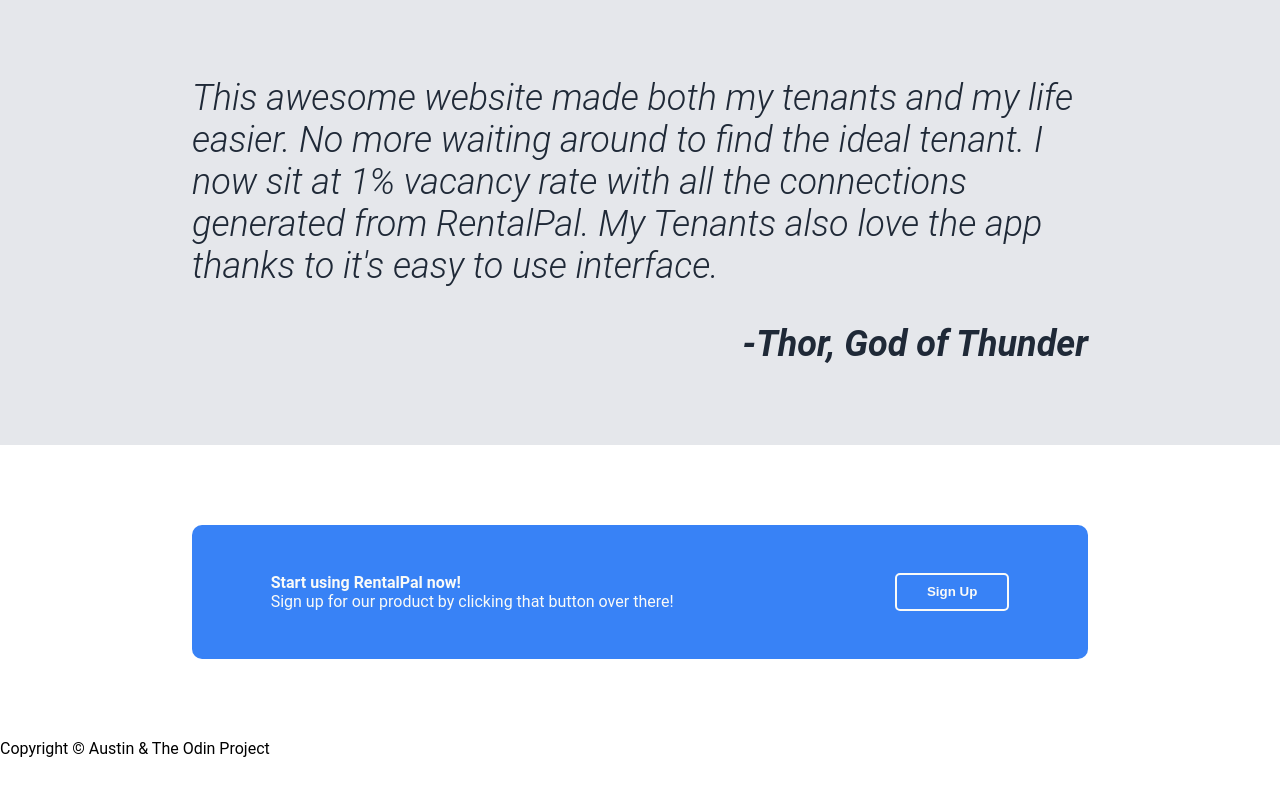
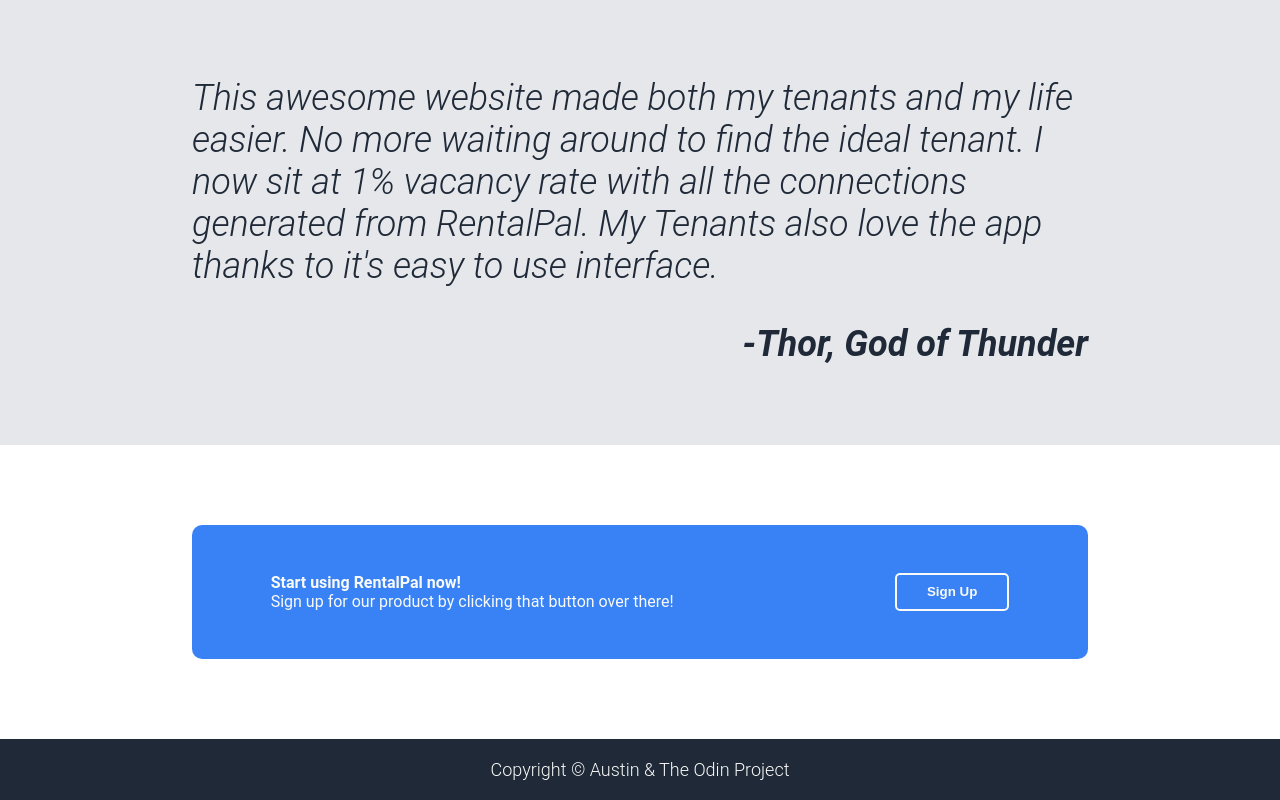
Before and after one commit to The0z/landing-page, a plain HTML site: page index.html in a window 1280 px wide. Shown: the part 1181-1981 px from the top of the page. Before the commit the page ends 1939 px from the top, so only its background shows below. Drawn offline with Linux system fonts and the light colour scheme.

Commit message:
Add footer

```diff
--- a/style.css
+++ b/style.css
@@ -152,3 +152,13 @@ body {
 #promo-call {
     font-weight: 700;
 }
+
+#footer {
+    display: flex;
+    justify-content: center;
+    background-color: #1F2937;
+    color: #f9faf8;
+    font-size: 18px;
+    font-weight: 300;
+    padding: 20px;
+}
```
